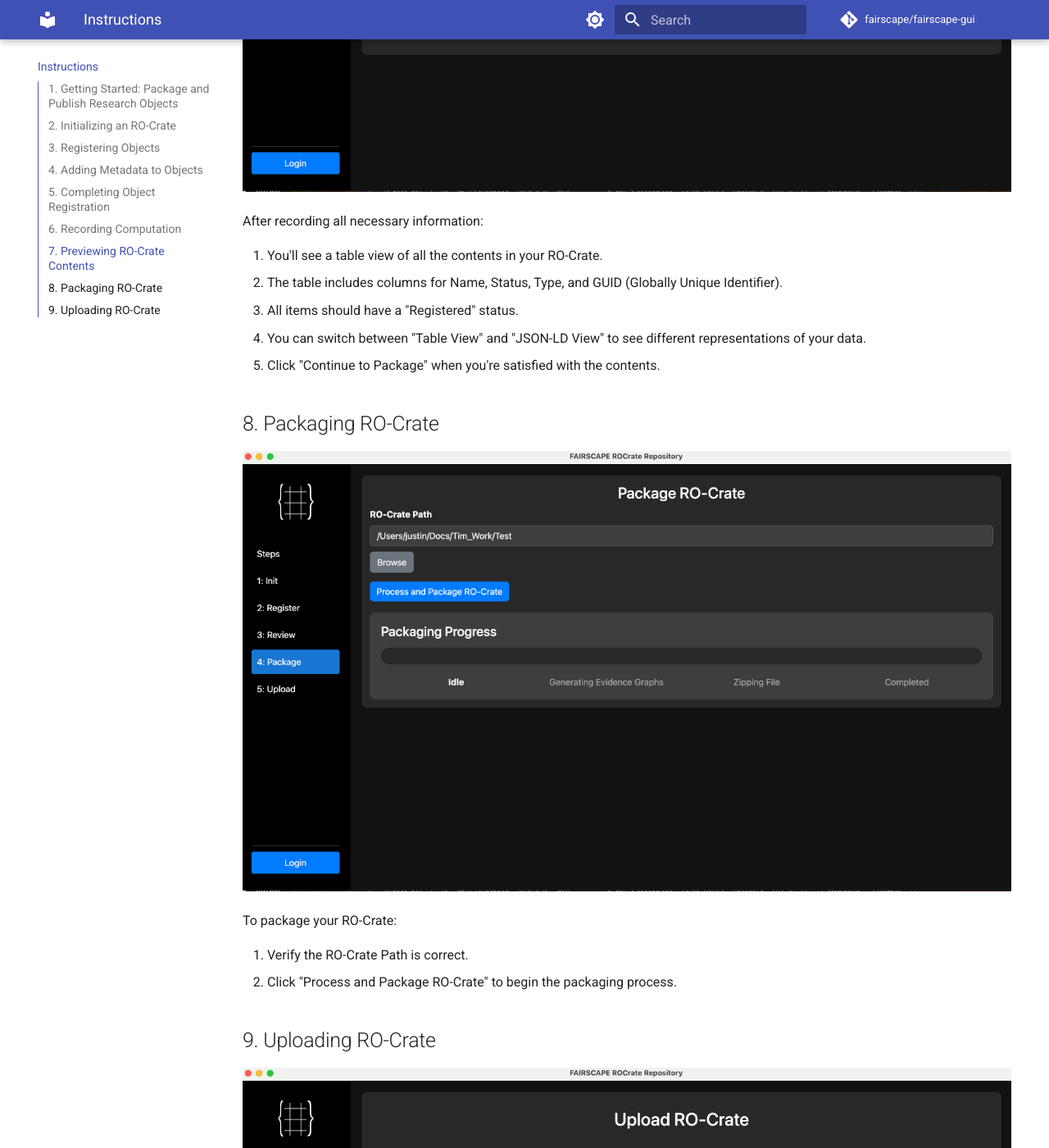
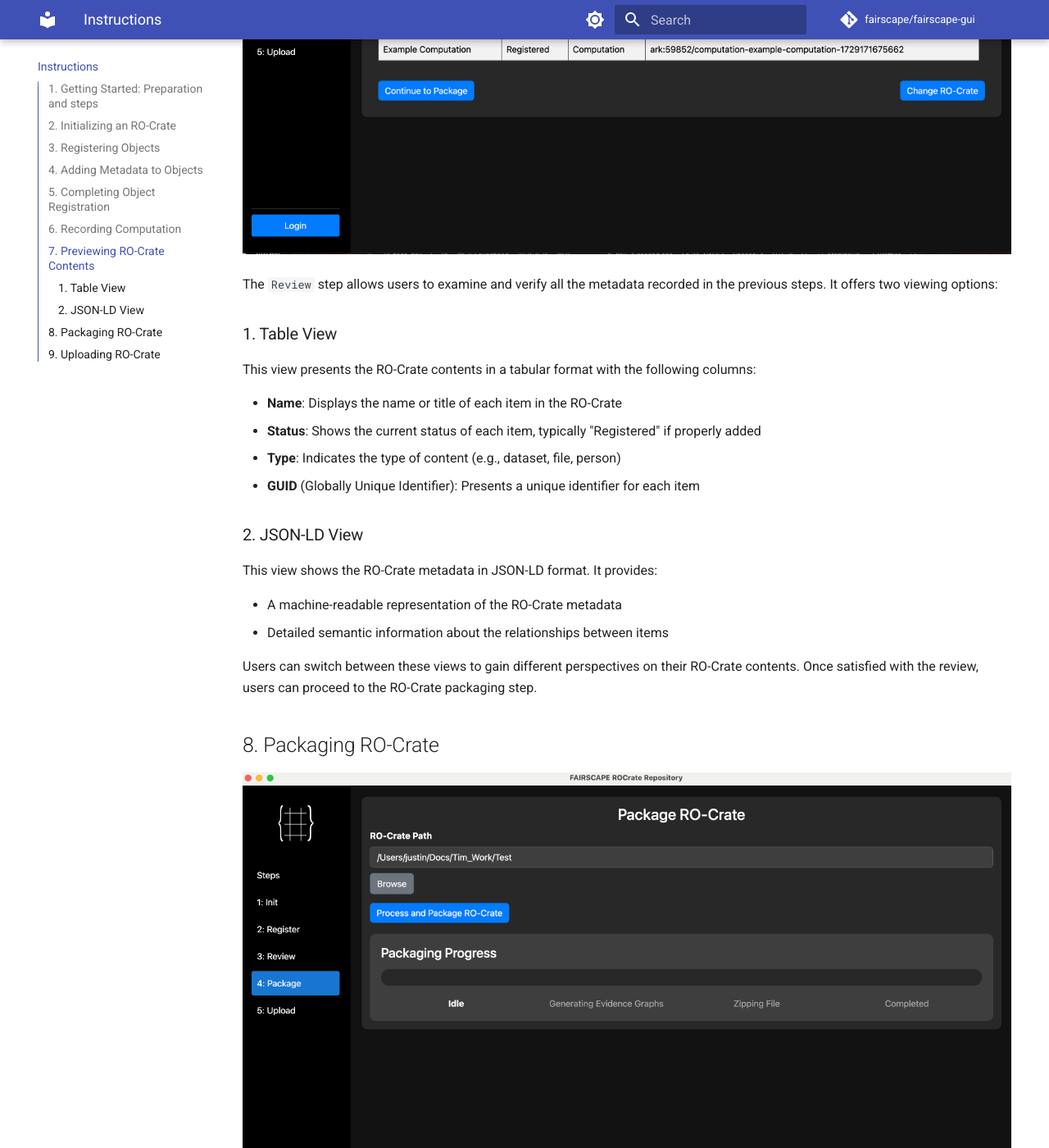
Before and after one commit to fairscape/fairscape_web_client, an MkDocs documentation site: the page built from docs/instructions.md, in a window 1280 px wide and 1400 px high, scrolled down 6043 px. Shown: the whole window at 82% size. Built offline with MkDocs 1.6.1 and Material for MkDocs 9.7.7, drawn with Linux system fonts in a browser that asks for light colours; comment, search, counter and statistics services are not loaded; some of the changed text lies outside the part shown.

Commit message:
sadnan changes

```diff
--- a/docs/instructions.md
+++ b/docs/instructions.md
@@ -1,10 +1,10 @@
-# FAIRSCAPE GUI Client Instructions
+# Step-by-step tutorial for creating and publishing an RO-Crate
 
-## 1. Getting Started: Package and Publish Research Objects
+## 1. Getting Started: Preparation and steps
 
 ![Step 1](../screenshots/1.png)
 
-The FAIRSCAPE GUI client allows you to package and publish research objects as Research Object Crates (RO-Crate). The opening interface presents the following steps:
+The client interface contains five interactive steps for creating and publishing RO-Crates. Only authorized users are allowed to publish the RO-Crates to the FAIRSCAPE server after logging in. Creatino and packaing of RO-Crates can be performed in a local machine in isolation. Internet connection is required only when a user is ready to publish. The opening interface shows the following steps:
 
 - Step 0: Prep Folder for RO-Crate Initialization
 - Step 1: Initialize an RO-Crate
@@ -13,7 +13,7 @@
 - Step 4: Package an RO-Crate for upload
 - Step 5: Upload an RO-Crate
 
-You can select any of these steps to begin the process. For a new RO-Crate, start with Step 0.
+Select any of these steps to begin the process. For creating a new RO-Crate, begin by moving all the data and software you'd like to package to a single folder (step 0).
 
 ## 2. Initializing an RO-Crate
 
@@ -34,7 +34,7 @@
 
 ![Step 3](../screenshots/3.png)
 
-After initialization, you'll see a list of files available for registration in your RO-Crate. In this example, the files are:
+After initialization, a list of files will be available for registration in your RO-Crate. In this example, the files are:
 
 - input_data.csv
 - output_data.csv
@@ -46,7 +46,7 @@
 
 ![Step 4](../screenshots/4.png)
 
-For each file, you'll need to provide metadata:
+For each file, the following set of metadata must be provided:
 
 1. Dataset Name (e.g., input data)
 2. Author (e.g., Smith John)
@@ -60,10 +60,10 @@
 
 ![Step 5](../screenshots/5.png)
 
-After adding metadata to all files:
+Once metadata are provided for all files:
 
-1. You'll see green checkmarks next to each registered file.
-2. Click "Done Registering" to complete the process.
+1. A green checkmark will appear next to each registered file
+2. Complete the registration step by clicking "Done Registering".
 
 ## 6. Recording Computation
 
@@ -77,26 +77,38 @@
 4. Add relevant Keywords (e.g., python)
 5. Give a Description of the computation (e.g., Simple computation)
 
-Below the form, you'll see sections for:
+There are 4 placeholders:
 
-- Available Files
+- Available Files (registered files only)
 - Input Datasets
 - Output Datasets
 - Software Used
 
-You can drag and drop files from the Available Files section to the appropriate categories.
+Drag and drop files from the `Available Files` section to the appropriate categories.
 
 ## 7. Previewing RO-Crate Contents
 
 ![Step 7](../screenshots/7.png)
 
-After recording all necessary information:
+The `Review` step allows users to examine and verify all the metadata recorded in the previous steps. It offers two viewing options:
 
-1. You'll see a table view of all the contents in your RO-Crate.
-2. The table includes columns for Name, Status, Type, and GUID (Globally Unique Identifier).
-3. All items should have a "Registered" status.
-4. You can switch between "Table View" and "JSON-LD View" to see different representations of your data.
-5. Click "Continue to Package" when you're satisfied with the contents.
+### 1. Table View
+
+This view presents the RO-Crate contents in a tabular format with the following columns:
+
+- **Name**: Displays the name or title of each item in the RO-Crate
+- **Status**: Shows the current status of each item, typically "Registered" if properly added
+- **Type**: Indicates the type of content (e.g., dataset, file, person)
+- **GUID** (Globally Unique Identifier): Presents a unique identifier for each item
+
+### 2. JSON-LD View
+
+This view shows the RO-Crate metadata in JSON-LD format. It provides:
+
+- A machine-readable representation of the RO-Crate metadata
+- Detailed semantic information about the relationships between items
+
+Users can switch between these views to gain different perspectives on their RO-Crate contents. Once satisfied with the review, users can proceed to the RO-Crate packaging step.
 
 ## 8. Packaging RO-Crate
 
@@ -105,7 +117,7 @@
 To package your RO-Crate:
 
 1. Verify the RO-Crate Path is correct.
-2. Click "Process and Package RO-Crate" to begin the packaging process.
+2. To package the RO-Crate:
 
 ## 9. Uploading RO-Crate
 
```
Also changed, not shown: docs/index.md (+5 -6 lines), docs/setup.md (+3 -1 lines).
